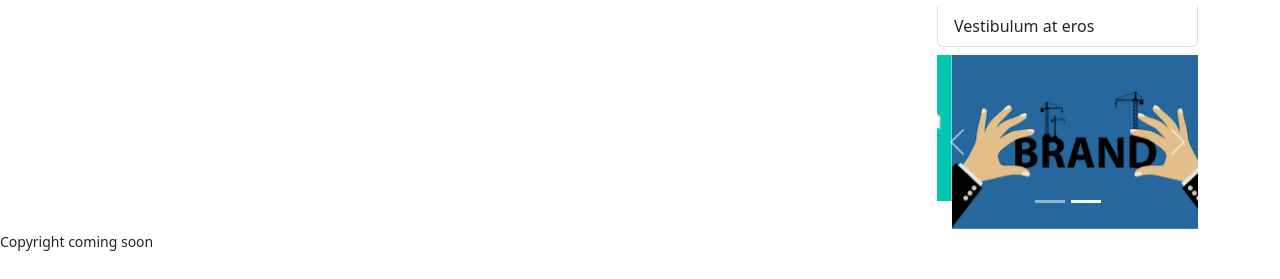
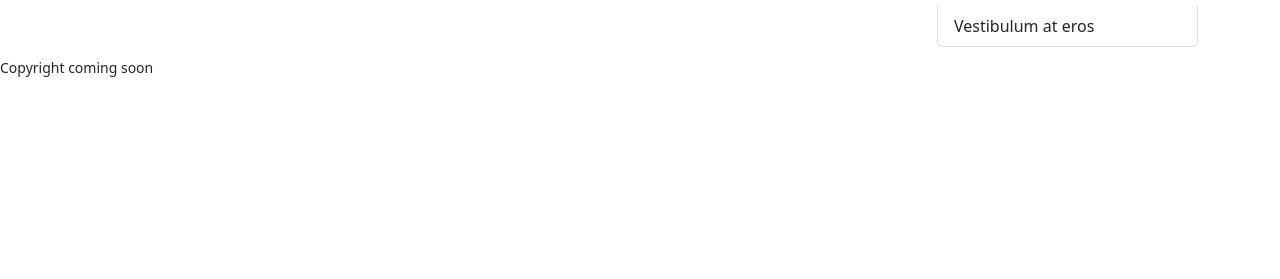
Before and after one commit to Abrar-eng/Abrar-s_LearningSchool-client, a React (Create React App) app: page /login in a window 1280 px wide. Shown: the part 410-689 px from the top of the page. Built offline with nearby package versions, Linux system fonts and the light colour scheme; no server answers.

Commit message:
some new added

```diff
--- a/src/Pages/Shared/BrandCarousel/BrandCarousel.js
+++ /dev/null
@@ -1,27 +0,0 @@
-import React from 'react';
-import Carousel from 'react-bootstrap/Carousel';
-import Brand1 from '../../../assets/brands/Brand1.png';
-import Brand2 from '../../../assets/brands/Brand2.png';
-
-const BrandCarousel = () => {
-    return (
-        <Carousel>
-            <Carousel.Item>
-                <img
-                    className="d-block w-100"
-                    src={Brand1}
-                    alt="First slide"
-                />
-            </Carousel.Item>
-            <Carousel.Item>
-                <img
-                    className="d-block w-100"
-                    src={Brand2}
-                    alt="Second slide"
-                />
-            </Carousel.Item>
-        </Carousel>
-    );
-};
-
-export default BrandCarousel;
--- a/src/Pages/Shared/NewsSummaryCard/NewsSummaryCard.js
+++ b/src/Pages/Shared/NewsSummaryCard/NewsSummaryCard.js
@@ -1,11 +1,10 @@
 import React from 'react';
 import Card from 'react-bootstrap/Card';
 import { Link } from 'react-router-dom';
-import Image from 'react-bootstrap/Image'
-import { FaEye, FaRegBookmark, FaShareAlt, FaStar } from 'react-icons/fa';
+
 
 const NewsSummaryCard = ({ news }) => {
-    const { _id, title, author, details, image_url, rating, total_view } = news;
+    const { _id, title,  details, image_url } = news;
     console.log(news);
     return (
         <Card className="mb-5">
--- a/src/Pages/Shared/RightSideNav/RightSideNav.js
+++ b/src/Pages/Shared/RightSideNav/RightSideNav.js
@@ -3,7 +3,7 @@ import Button from 'react-bootstrap/Button';
 import ButtonGroup from 'react-bootstrap/ButtonGroup';
 import { FaGoogle, FaGithub, FaFacebook, FaTwitter, FaWhatsapp, FaTwitch } from "react-icons/fa";
 import ListGroup from 'react-bootstrap/ListGroup';
-import BrandCarousel from '../BrandCarousel/BrandCarousel';
+
 import { AuthContext } from '../../../contexts/AuthProvider/AuthProvider';
 import { GoogleAuthProvider } from 'firebase/auth';
 
@@ -38,9 +38,7 @@ const RightSideNav = () => {
                     <ListGroup.Item className='mb-2'>Vestibulum at eros</ListGroup.Item>
                 </ListGroup>
             </div>
-            <div>
-                <BrandCarousel></BrandCarousel>
-            </div>
+
         </div>
     );
 };
```
Also changed, not shown: src/assets/brands/Brand1.png (deleted), src/assets/brands/Brand2.png (deleted).
